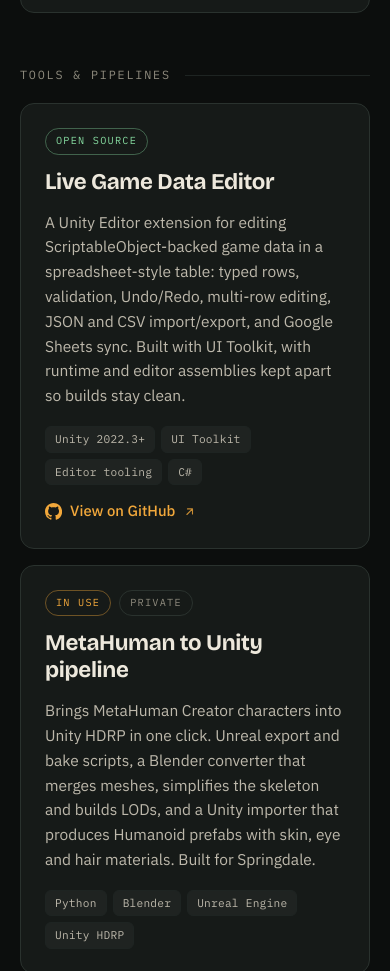
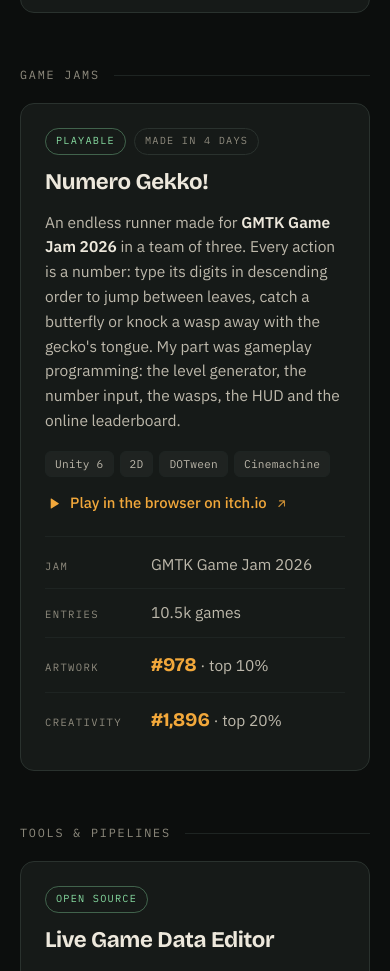
Before and after one commit to marcell-lovassy/marcell-lovassy.github.io, a plain HTML site: page index.html in a window 390 px wide. Shown: the part 9054-10025 px from the top of the page. Drawn offline with nearby package versions, Linux system fonts and the light colour scheme.

Commit message:
Add a Game jams block with Numero Gekko!
- GMTK Game Jam 2026 entry with its results and a link to play it on itch.io
- Wide card layout with a results panel
- Tighten print spacing so the PDF stays at 3 pages

Co-Authored-By: Claude Fable 5.2 <noreply@anthropic.com>

```diff
--- a/assets/css/style.css
+++ b/assets/css/style.css
@@ -584,6 +584,28 @@ html:not(.js) .tod__controls { display: none; }
   color: var(--amber); font-weight: 500; font-size: .93rem; text-decoration: none; transition: color .2s;
 }
 .card__link:hover { color: var(--amber-hi); }
+.card--wide {
+  grid-column: 1 / -1;
+  display: grid; grid-template-columns: minmax(0, 1.55fr) minmax(0, 1fr);
+  gap: clamp(20px, 4vw, 48px); align-items: center;
+}
+.card__main { display: flex; flex-direction: column; gap: 14px; }
+.card p strong { color: var(--text); font-weight: 600; }
+.card__facts { border-left: 1px solid var(--line-soft); padding-left: clamp(20px, 3vw, 36px); }
+.card__facts div {
+  display: grid; grid-template-columns: 92px minmax(0, 1fr); gap: 14px; align-items: baseline;
+  padding: 11px 0; border-bottom: 1px solid var(--line-soft);
+}
+.card__facts div:last-child { border-bottom: 0; }
+.card__facts dt {
+  font-family: var(--font-mono); font-size: .66rem; letter-spacing: .13em; text-transform: uppercase; color: var(--muted);
+}
+.card__facts dd { font-size: .97rem; color: var(--text-2); }
+.card__facts dd b { font-family: var(--font-display); font-weight: 700; font-size: 1.2rem; letter-spacing: -.01em; color: var(--amber); }
+@media (max-width: 760px) {
+  .card--wide { grid-template-columns: minmax(0, 1fr); }
+  .card__facts { border-left: 0; padding-left: 0; border-top: 1px solid var(--line-soft); padding-top: 4px; }
+}
 @media (max-width: 980px) { .cards { grid-template-columns: 1fr 1fr; } }
 @media (max-width: 680px) { .cards, .cards--2 { grid-template-columns: 1fr; } }
 
@@ -731,27 +753,35 @@ html:not(.js) .tod__controls { display: none; }
   .tags--lg { margin-top: 8pt; }
   .tags li, .tags--lg li { font-size: 7pt; padding: 1pt 5pt; background: none; }
 
-  .subhead { margin: 10pt 0 5pt; font-size: 7pt; break-after: avoid; }
+  .subhead { margin: 8pt 0 4pt; font-size: 7pt; break-after: avoid; }
   .cards { grid-template-columns: repeat(3, 1fr); gap: 8pt; }
   .cards--2 { grid-template-columns: repeat(2, 1fr); }
-  .card { padding: 9pt; gap: 5pt; break-inside: avoid; }
+  .card { padding: 8pt 9pt; gap: 4pt; break-inside: avoid; }
   .card h4 { font-size: 11pt; }
   .card p { font-size: 8.5pt; line-height: 1.4; }
   .pill { font-size: 6pt; padding: 1pt 5pt; }
   .card__link { font-size: 7.5pt; }
   .card__link::after { content: "github.com/marcell-lovassy/unity-live-gde"; font-family: var(--font-mono); font-weight: 400; }
+  .card__link--itch::after { content: "sokama.itch.io/numero-gekko"; }
   .card__link .icon, .card__link-text { display: none; }
+  .card--wide { grid-template-columns: 1.7fr 1fr; gap: 14pt; }
+  .card__main { gap: 4pt; }
+  .card__facts { padding-left: 12pt; }
+  .card__facts div { grid-template-columns: 50pt 1fr; gap: 6pt; padding: 2.5pt 0; }
+  .card__facts dt { font-size: 6.5pt; }
+  .card__facts dd { font-size: 8.5pt; }
+  .card__facts dd b { font-size: 10pt; }
   .repos { grid-template-columns: repeat(3, 1fr); gap: 0 14pt; }
-  .repos a { padding: 3.5pt 0; font-size: 9pt; }
+  .repos a { padding: 3pt 0; font-size: 9pt; }
   .repos a small { font-size: 6.5pt; }
 
   .skills { grid-template-columns: repeat(4, 1fr); gap: 12pt; break-inside: avoid; }
   .skill-group { padding-top: 6pt; border-top-width: 1.5pt; }
   .skill-group h3 { font-size: 10pt; margin-bottom: 3pt; }
-  .skill-group li { padding: 2.5pt 0; font-size: 8.5pt; }
+  .skill-group li { padding: 2pt 0; font-size: 8.5pt; }
 
-  .contact { margin-top: 14pt; }
-  .contact__box { padding: 10pt 14pt; background: none; break-inside: avoid; }
+  .contact { margin-top: 10pt; }
+  .contact__box { padding: 8pt 14pt; background: none; break-inside: avoid; }
   .contact h2 { max-width: none; }
   .contact__text { margin-top: 5pt; font-size: 10pt; max-width: none; }
   .contact__mail { margin-top: 8pt; font-size: 13pt; }
@@ -760,5 +790,5 @@ html:not(.js) .tod__controls { display: none; }
     display: block; margin-top: 4pt; font-family: var(--font-mono); font-size: 8pt; color: var(--muted);
   }
   .footer { border: 0; }
-  .footer__inner { padding-block: 10pt 0; font-size: 7pt; }
+  .footer__inner { padding-block: 6pt 0; font-size: 7pt; }
 }
--- a/index.html
+++ b/index.html
@@ -450,6 +450,33 @@
         </article>
       </div>
 
+      <h3 class="subhead reveal">Game jams</h3>
+      <div class="cards cards--2">
+        <article class="card card--wide reveal">
+          <div class="card__main">
+            <div class="card__top"><span class="pill pill--live">Playable</span><span class="pill">Made in 4 days</span></div>
+            <h4>Numero Gekko!</h4>
+            <p>
+              An endless runner made for <strong>GMTK Game Jam 2026</strong> in a team of three. Every action is a
+              number: type its digits in descending order to jump between leaves, catch a butterfly or knock a
+              wasp away with the gecko's tongue. My part was gameplay programming: the level generator, the
+              number input, the wasps, the HUD and the online leaderboard.
+            </p>
+            <ul class="tags"><li>Unity 6</li><li>2D</li><li>DOTween</li><li>Cinemachine</li></ul>
+            <a class="card__link card__link--itch" href="https://sokama.itch.io/numero-gekko" target="_blank" rel="noopener">
+              <svg class="icon" aria-hidden="true"><use href="#i-play"/></svg><span class="card__link-text">Play in the browser on itch.io</span>
+              <svg class="icon icon--sm" aria-hidden="true"><use href="#i-out"/></svg>
+            </a>
+          </div>
+          <dl class="card__facts">
+            <div><dt>Jam</dt><dd>GMTK Game Jam 2026</dd></div>
+            <div><dt>Entries</dt><dd>10.5k games</dd></div>
+            <div><dt>Artwork</dt><dd><b>#978</b> · top 10%</dd></div>
+            <div><dt>Creativity</dt><dd><b>#1,896</b> · top 20%</dd></div>
+          </dl>
+        </article>
+      </div>
+
       <h3 class="subhead reveal">Tools &amp; pipelines</h3>
       <div class="cards cards--2">
         <article class="card reveal">
```
